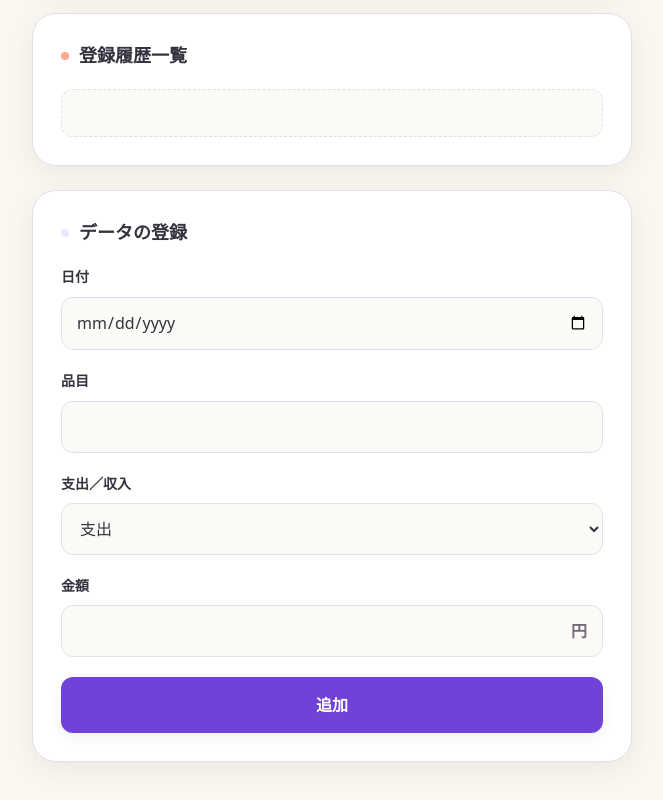
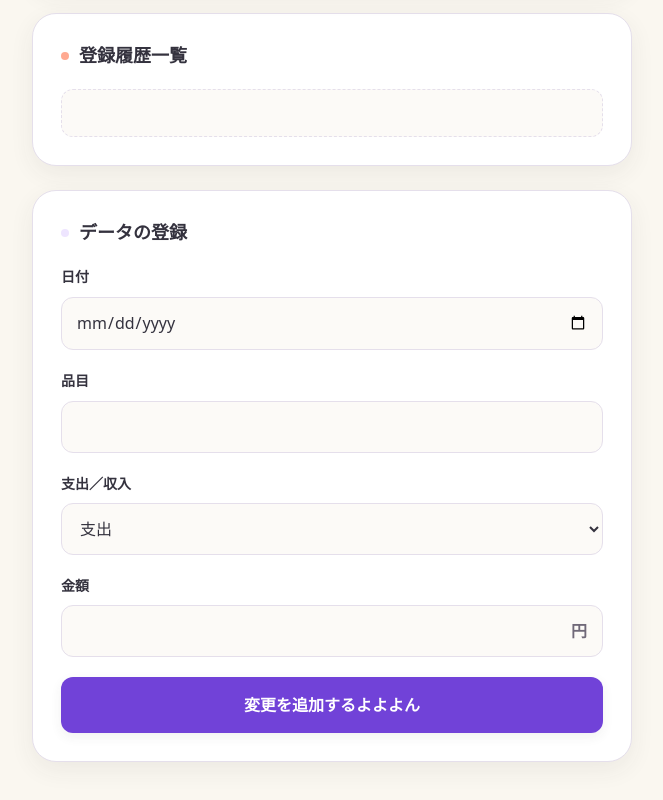
Before and after one commit to fA-480525/kakeibo-page, a plain HTML site: page index.html in a window 1280 px wide. Shown: the part 326-1126 px from the top of the page, without its empty margins (308-971 px from the left). Drawn offline with Linux system fonts and the light colour scheme.

Commit message:
登録ボタンの文言を修正

```diff
--- a/index.html
+++ b/index.html
@@ -57,7 +57,7 @@
           </div>
         </div>
 
-        <button type="button" id="add-button">追加</button>
+        <button type="button" id="add-button">変更を追加するよよよん</button>
       </form>
     </section>
   </main>
```
